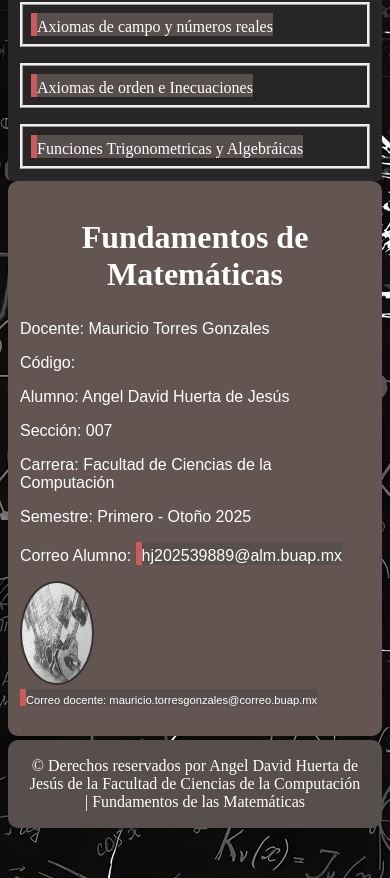
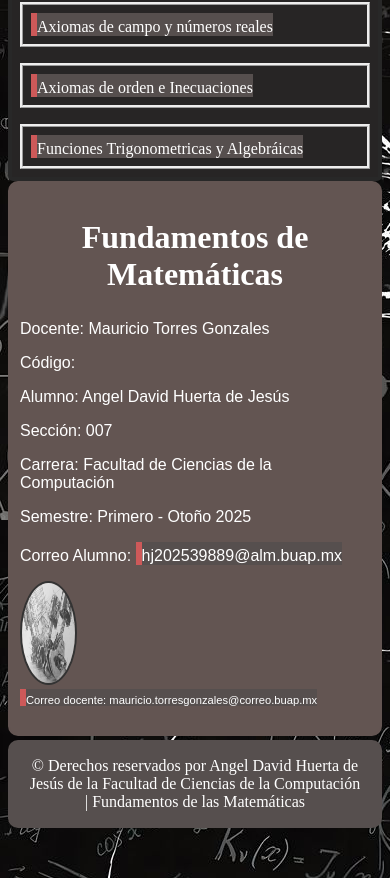
Before and after one commit to edRan21/Proyecto-Fundamentos-Matematicas, a plain HTML site: page index.html in a window 390 px wide. Shown: the part 788-1666 px from the top of the page. Drawn offline with Linux system fonts and the light colour scheme.

Commit message:
Fix style: correción en alineación de mate y tamaño de prof  mobile responsive

```diff
--- a/styles.css
+++ b/styles.css
@@ -128,11 +128,11 @@ footer{
         font-size: 1rem;
     }
     .prof {
-        width: 20%;
-        max-height: 20%;
+        width: 15%;
+        max-height: 15%;
     }
     .mate {
-        top: -20%;
+        top: 50%;
         font-size: 70%;
     }
     footer {
```
